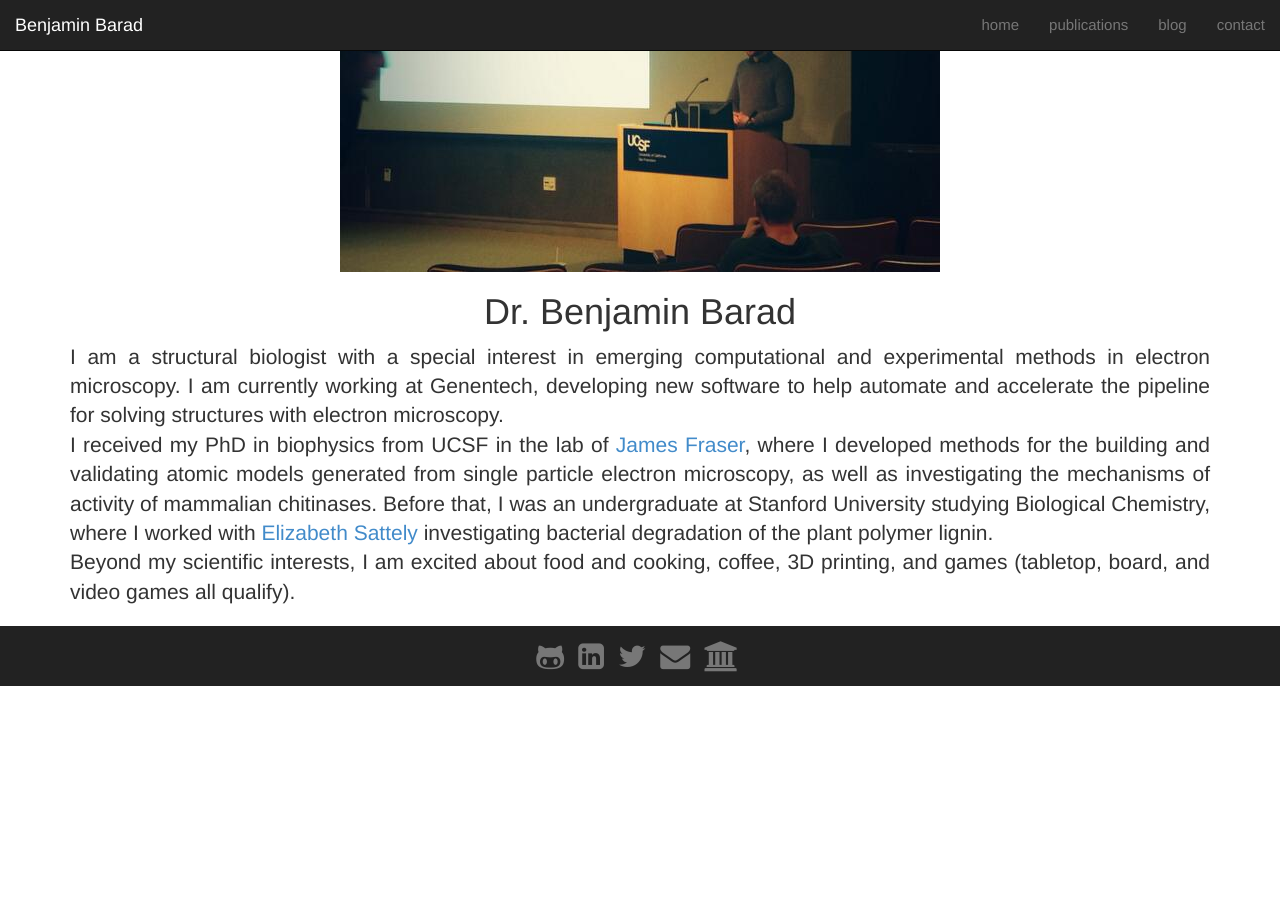
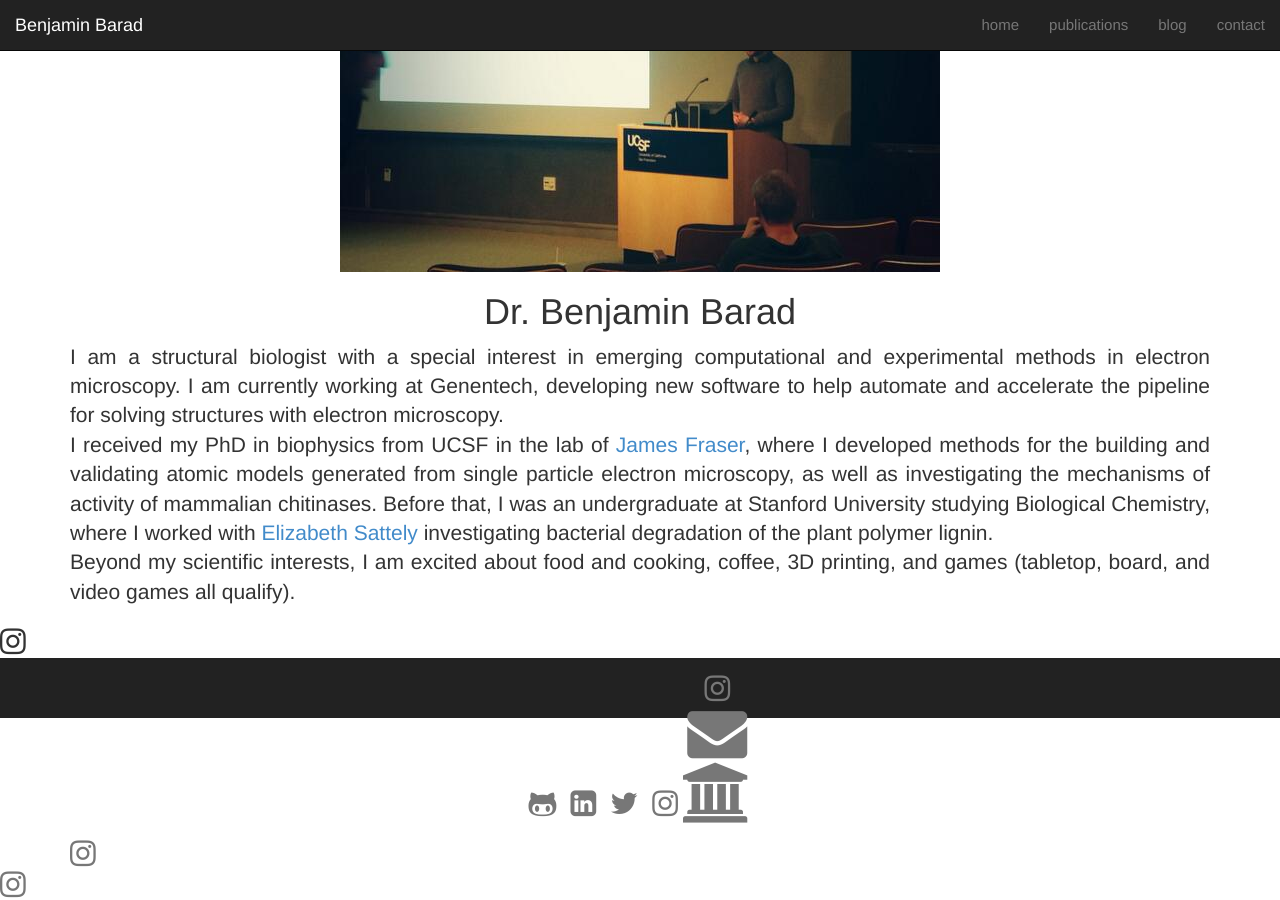
Before and after one commit to bbarad/bbarad.github.io, a Jekyll site: the page built from index.md, in a window 1280 px wide and 900 px high, scrolled down 238 px. Built offline with Jekyll 4.4.1, drawn with Linux system fonts in a browser that asks for light colours; nearby versions of some CDN libraries; before the commit the page ends 925 px from its top, so only the background shows below that.

Commit message:
Update footer.html

```diff
--- a/_includes/footer.html
+++ b/_includes/footer.html
@@ -2,11 +2,12 @@
     <div class="footer">
         <div class="container">
             <ul class="list-inline">
-            <li class="footer-inverse"><a href="http://github.com/bbarad"><i class="fa fa-github-alt fa-2x"></i></a></li>
-            <li class="footer-inverse"><a href="http://linkedin.com/in/bbarad"><i class="fa fa-linkedin-square fa-2x"></i></a></li>
-            <li class="footer-inverse"><a href="http://twitter.com/benjaminbarad"><i class="fa fa-twitter fa-2x"></i></a></li>
+            <li class="footer-inverse"><a href="https://github.com/bbarad"><i class="fa fa-github-alt fa-2x"></i></a></li>
+            <li class="footer-inverse"><a href="https://linkedin.com/in/bbarad"><i class="fa fa-linkedin-square fa-2x"></i></a></li>
+            <li class="footer-inverse"><a href="https://twitter.com/benjaminbarad"><i class="fa fa-twitter fa-2x"></i></a></li>
+            <li class="footer-inverse"><a href="https://instagram.com/benjamin.barad"><i class="fa fa-instagram fa-2x"></a></li>
             <li class="footer-inverse"><a href="mailto:benjamin.barad+website@gmail.com"><i class="fa fa-envelope fa-2x"></i></a></li>
-            <li class="footer-inverse"><a href="http://fraserlab.com/"><i class="fa fa-university fa-2x"></i></a></li>
+            <li class="footer-inverse"><a href="https://fraserlab.com/"><i class="fa fa-university fa-2x"></i></a></li>
             </ul>
         </div>
     </div>
```
